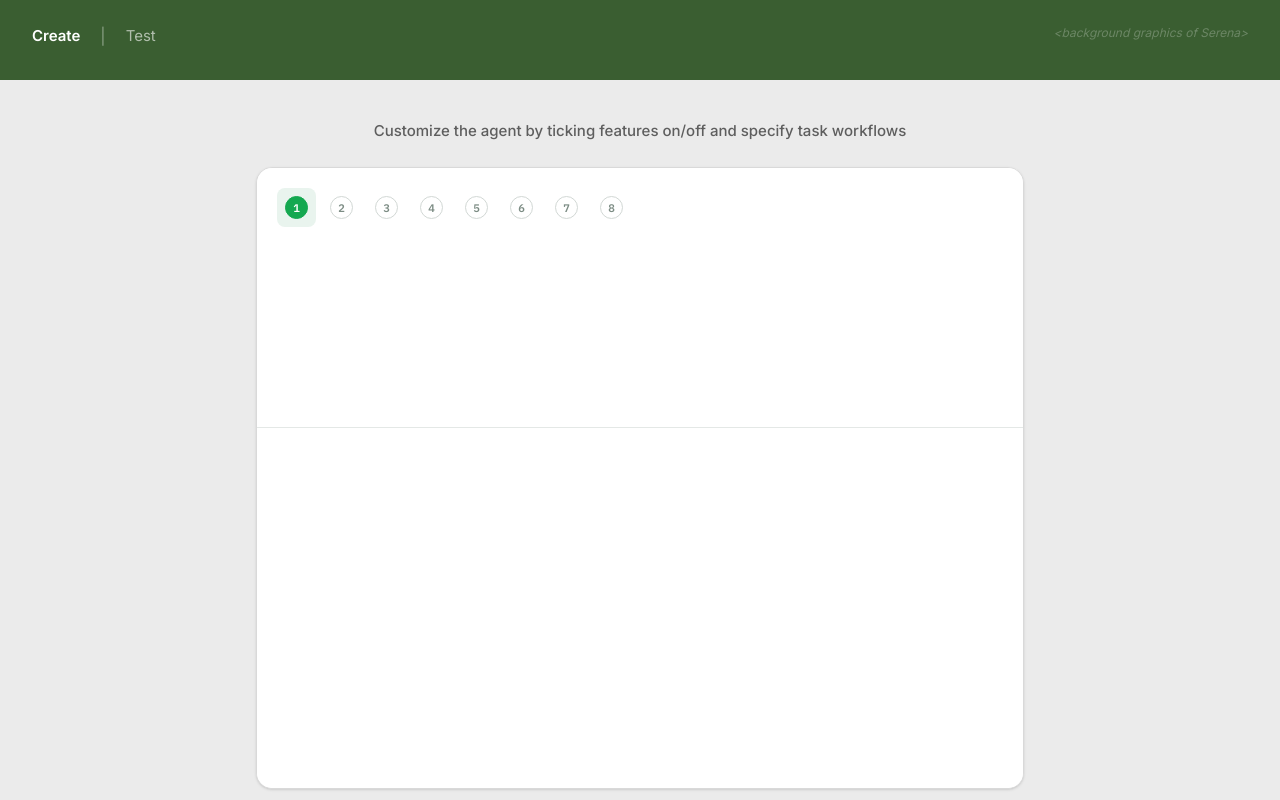
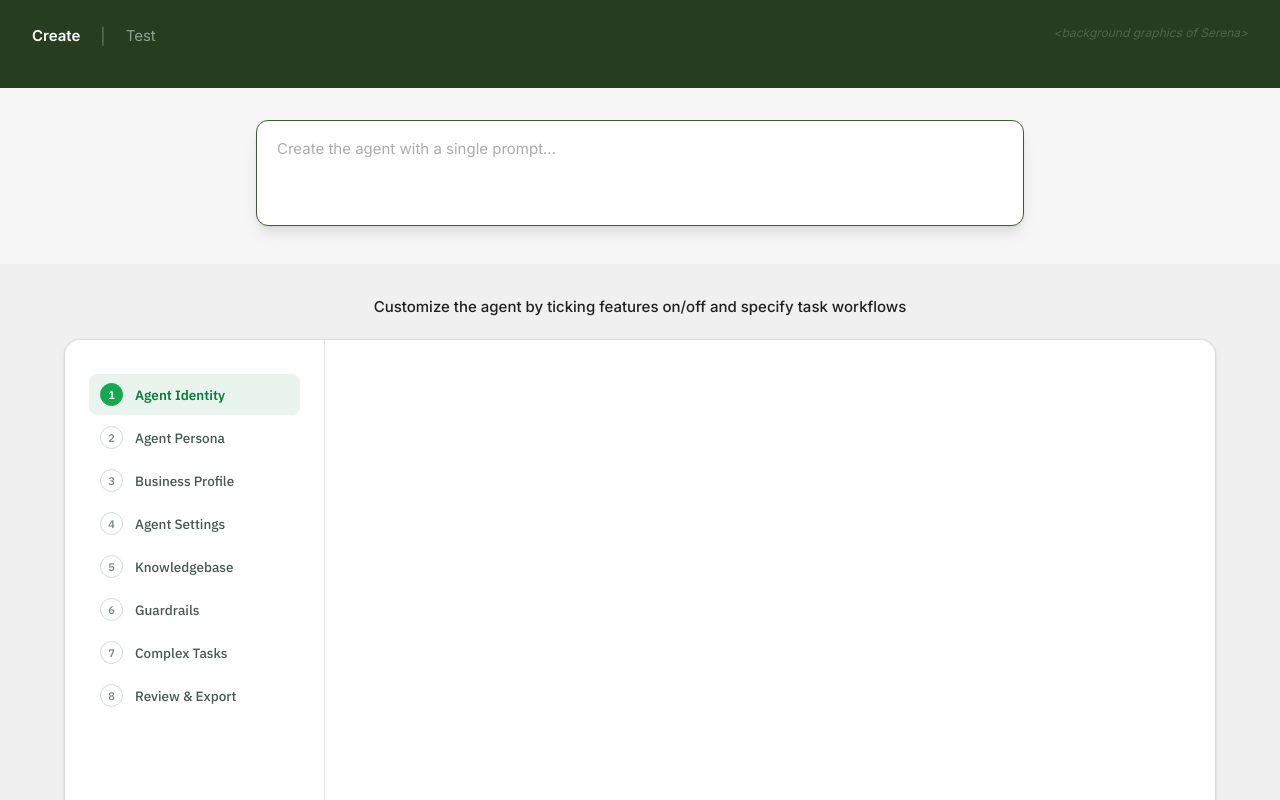
Before and after one commit to kjartan-bit/agent-builder, a Next.js app: page / in a window 1280 px wide. Shown: the top 800 px of the page. Built offline with nearby package versions, Linux system fonts and the light colour scheme.

Commit message:
Apply brand colors and fix prompt + questionnaire width

```diff
--- a/src/app/page.tsx
+++ b/src/app/page.tsx
@@ -3,8 +3,6 @@
 import { useState, useRef, useEffect, useCallback } from "react";
 import Link from "next/link";
 import { useRouter } from "next/navigation";
-
-const HERO_GREEN = "#3A5E31";
 
 const PILLS = [
   "Handles all calls at scale",
@@ -74,62 +72,55 @@ export default function CreatePage() {
   };
 
   return (
-    <div className="min-h-screen flex flex-col bg-neutral-100">
+    <div className="min-h-screen flex flex-col" style={{ background: "var(--color-neutral-25)" }}>
 
       {/* ── Hero ── */}
       <div
-        style={{ backgroundColor: HERO_GREEN }}
-        className="relative overflow-hidden px-8 pt-6 pb-14"
+        style={{ background: "var(--color-primary-800)" }}
+        className="relative px-8 pt-6 pb-16 overflow-hidden"
       >
-        {/* Nav */}
-        <nav className="flex items-center gap-5 mb-10">
-          <span className="text-white font-semibold" style={{ fontSize: 15 }}>
-            Create
-          </span>
-          <span className="text-white/40">|</span>
-          <Link
-            href="/test"
-            className="text-white/60 hover:text-white transition-colors"
-            style={{ fontSize: 15 }}
-          >
+        <nav className="flex items-center gap-5 mb-12">
+          <span className="text-white font-semibold" style={{ fontSize: 15 }}>Create</span>
+          <span className="text-white/30">|</span>
+          <Link href="/test" className="text-white/50 hover:text-white/80 transition-colors" style={{ fontSize: 15 }}>
             Test
           </Link>
         </nav>
 
-        {/* Background label placeholder */}
-        <p
-          className="absolute top-6 right-8 text-white/25 italic select-none"
-          style={{ fontSize: 12 }}
-        >
+        <div className="absolute top-6 right-8 text-white/20 italic select-none" style={{ fontSize: 12 }}>
           &lt;background graphics of Serena&gt;
-        </p>
+        </div>
 
-        {/* Copy + prompt */}
-        <div className="max-w-xl mx-auto text-center">
-          <h1
-            className="text-white font-bold mb-2"
-            style={{ fontSize: 26, lineHeight: 1.35 }}
-          >
+        <div className="max-w-2xl mx-auto text-center">
+          <h1 className="text-white font-bold mb-2" style={{ fontSize: 28, lineHeight: 1.3 }}>
             Generate an 11Sight AI Agent to augment your workforce
           </h1>
-          <p className="text-white/70 italic mb-7" style={{ fontSize: 16 }}>
+          <p className="italic mb-8" style={{ fontSize: 16, color: "var(--color-primary-300)" }}>
             -grounded in rigorous software engineering-
           </p>
 
-          {/* Pills */}
-          <div className="flex flex-wrap justify-center gap-2 mb-7">
+          <div className="flex flex-wrap justify-center gap-2">
             {PILLS.map((p) => (
               <span
                 key={p}
-                className="text-white border border-white/40 rounded-full px-4 py-1.5 bg-white/10"
-                style={{ fontSize: 13 }}
+                className="border rounded-full px-4 py-1.5"
+                style={{
+                  fontSize: 13,
+                  color: "var(--color-primary-200)",
+                  borderColor: "var(--color-primary-600)",
+                  background: "var(--color-primary-900)",
+                }}
               >
                 {p}
               </span>
             ))}
           </div>
+        </div>
+      </div>
 
-          {/* Prompt box */}
+      {/* ── Prompt section ── */}
+      <div className="px-8 py-8" style={{ background: "var(--color-primary-900)" }}>
+        <div className="max-w-3xl mx-auto">
           <div className="relative">
             <textarea
               value={prompt}
@@ -139,45 +130,57 @@ export default function CreatePage() {
               }}
               rows={3}
               placeholder="Create the agent with a single prompt..."
-              className="w-full rounded-xl bg-white text-neutral-900 px-5 py-4 pr-28 resize-none focus:outline-none shadow-md placeholder:text-neutral-400"
-              style={{ fontSize: 14, lineHeight: 1.6 }}
+              className="w-full rounded-xl px-5 py-4 pr-32 resize-none focus:outline-none shadow-lg placeholder:text-neutral-400"
+              style={{
+                fontSize: 15,
+                lineHeight: 1.6,
+                background: "#fff",
+                color: "var(--color-neutral-950)",
+                border: "1.5px solid var(--color-primary-700)",
+              }}
             />
             <button
               onClick={handleSubmit}
               disabled={loading || !prompt.trim()}
-              className="absolute bottom-3.5 right-3.5 border border-neutral-300 rounded-full px-5 py-1.5 text-neutral-700 bg-white hover:bg-neutral-50 disabled:opacity-40 transition-colors cursor-pointer font-medium"
-              style={{ fontSize: 13 }}
+              className="absolute bottom-3.5 right-3.5 rounded-full px-5 py-1.5 font-semibold transition-colors cursor-pointer disabled:opacity-40"
+              style={{
+                fontSize: 13,
+                background: "var(--color-primary-500)",
+                color: "#fff",
+                border: "none",
+              }}
             >
-              {loading ? "…" : "Submit"}
+              {loading ? (
+                <span className="flex items-center gap-1.5">
+                  <svg className="animate-spin h-3.5 w-3.5" viewBox="0 0 24 24" fill="none">
+                    <circle className="opacity-25" cx="12" cy="12" r="10" stroke="currentColor" strokeWidth="4" />
+                    <path className="opacity-75" fill="currentColor" d="M4 12a8 8 0 018-8v8H4z" />
+                  </svg>
+                  Generating
+                </span>
+              ) : "Submit"}
             </button>
           </div>
-
-          {error && (
-            <p className="text-red-300 mt-2 text-sm">{error}</p>
-          )}
+          {error && <p className="mt-2 text-red-400" style={{ fontSize: 13 }}>{error}</p>}
         </div>
       </div>
 
       {/* ── Questionnaire section ── */}
-      <div className="flex-1 px-8 py-10">
-        <div className="max-w-3xl mx-auto">
-          <p
-            className="text-center text-neutral-700 font-medium mb-6"
-            style={{ fontSize: 15 }}
-          >
-            Customize the agent by ticking features on/off and specify task
-            workflows
+      <div className="flex-1 px-6 py-8" style={{ background: "var(--color-neutral-50)" }}>
+        <div className="max-w-6xl mx-auto">
+          <p className="text-center font-medium mb-5" style={{ fontSize: 15, color: "var(--color-neutral-700)" }}>
+            Customize the agent by ticking features on/off and specify task workflows
           </p>
 
           <div
-            className="bg-white rounded-2xl border border-neutral-200 overflow-hidden shadow-sm"
-            style={{ minHeight: 620 }}
+            className="rounded-2xl overflow-hidden shadow-sm"
+            style={{ border: "1.5px solid var(--color-neutral-200)", background: "#fff", minHeight: 700 }}
           >
             <iframe
               ref={iframeRef}
               src="/questionnaire.html"
               className="w-full border-0 block"
-              style={{ minHeight: 620 }}
+              style={{ minHeight: 700 }}
               title="SME Questionnaire"
             />
           </div>
@@ -185,8 +188,13 @@ export default function CreatePage() {
           <div className="flex justify-center mt-6">
             <button
               onClick={handleSaveAndTest}
-              className="border border-neutral-400 rounded-full px-8 py-2.5 font-medium text-neutral-700 bg-white hover:bg-neutral-50 transition-colors cursor-pointer shadow-sm"
-              style={{ fontSize: 14 }}
+              className="rounded-full px-8 py-2.5 font-semibold transition-colors cursor-pointer shadow-sm"
+              style={{
+                fontSize: 14,
+                background: "var(--color-primary-600)",
+                color: "#fff",
+                border: "none",
+              }}
             >
               Save and Test Agent
             </button>
--- a/src/app/test/page.tsx
+++ b/src/app/test/page.tsx
@@ -2,8 +2,6 @@
 
 import { useState, useEffect } from "react";
 import Link from "next/link";
-
-const HERO_GREEN = "#3A5E31";
 
 const FRAMEWORK_STEPS = [
   "Replace your IVR with the AI Front Desk agent that answers questions and route calls.",
@@ -28,51 +26,47 @@ export default function TestPage() {
   }, []);
 
   return (
-    <div className="min-h-screen flex flex-col bg-neutral-100">
+    <div className="min-h-screen flex flex-col" style={{ background: "var(--color-neutral-25)" }}>
 
       {/* ── Hero ── */}
       <div
-        style={{ backgroundColor: HERO_GREEN }}
-        className="relative overflow-hidden px-8 pt-6 pb-14"
+        style={{ background: "var(--color-primary-800)" }}
+        className="relative px-8 pt-6 pb-14 overflow-hidden"
       >
-        {/* Nav */}
         <nav className="flex items-center gap-5 mb-10">
           <Link
             href="/"
-            className="text-white/60 hover:text-white transition-colors"
+            className="text-white/50 hover:text-white/80 transition-colors"
             style={{ fontSize: 15 }}
           >
             Create
           </Link>
-          <span className="text-white/40">|</span>
+          <span className="text-white/30">|</span>
           <span className="text-white font-semibold" style={{ fontSize: 15 }}>
             Test
           </span>
         </nav>
 
-        {/* Background label placeholder */}
-        <p
-          className="absolute top-6 right-8 text-white/25 italic select-none"
-          style={{ fontSize: 12 }}
-        >
+        <div className="absolute top-6 right-8 text-white/20 italic select-none" style={{ fontSize: 12 }}>
           &lt;background graphics of Serena&gt;
-        </p>
+        </div>
 
-        {/* Content */}
         <div className="max-w-xl mx-auto text-center">
           {/* Agent selector */}
           <button
-            className="border border-white/40 rounded-full px-5 py-2 text-white bg-white/10 hover:bg-white/20 transition-colors mb-8 inline-flex items-center gap-2 cursor-pointer"
-            style={{ fontSize: 14 }}
+            className="inline-flex items-center gap-2 rounded-full px-5 py-2 mb-8 transition-colors cursor-pointer"
+            style={{
+              fontSize: 14,
+              color: "var(--color-primary-100)",
+              border: "1.5px solid var(--color-primary-600)",
+              background: "var(--color-primary-900)",
+            }}
           >
             {agentName}
             <span className="opacity-60 text-xs">▾</span>
           </button>
 
-          <h1
-            className="text-white font-bold mb-8"
-            style={{ fontSize: 24, lineHeight: 1.4 }}
-          >
+          <h1 className="text-white font-bold mb-8" style={{ fontSize: 24, lineHeight: 1.4 }}>
             Test the agents reliability and compliance
             <br />
             while it resolves your most complex tasks
@@ -80,26 +74,38 @@ export default function TestPage() {
 
           {/* Mode buttons */}
           <div className="flex justify-center gap-4 mb-8">
-            {(["talk", "chat"] as const).map((tab) => (
+            {(["talk", "chat"] as const).map((tab) => {
+              const active = activeTab === tab;
+              return (
                 <button
                   key={tab}
                   onClick={() => setActiveTab(tab)}
-                className={`rounded-full px-6 py-2.5 font-medium border transition-colors cursor-pointer capitalize ${
-                  activeTab === tab
-                    ? "bg-white text-neutral-900 border-white"
-                    : "text-white border-white/40 bg-white/10 hover:bg-white/20"
-                }`}
-                style={{ fontSize: 14 }}
+                  className="rounded-full px-6 py-2.5 font-semibold transition-colors cursor-pointer"
+                  style={{
+                    fontSize: 14,
+                    background: active ? "#fff" : "var(--color-primary-900)",
+                    color: active ? "var(--color-primary-800)" : "var(--color-primary-200)",
+                    border: active
+                      ? "1.5px solid #fff"
+                      : "1.5px solid var(--color-primary-600)",
+                  }}
                 >
                   {tab === "talk" ? "Talk with agent" : "Chat with agent"}
                 </button>
-            ))}
+              );
+            })}
           </div>
 
-          {/* iframe placeholder */}
+          {/* iframe / placeholder */}
           <div
-            className="bg-white/10 border border-white/20 rounded-2xl flex items-center justify-center text-white/40 italic"
-            style={{ minHeight: 160, fontSize: 13 }}
+            className="rounded-2xl flex items-center justify-center italic"
+            style={{
+              minHeight: 160,
+              fontSize: 13,
+              color: "var(--color-primary-400)",
+              border: "1.5px solid var(--color-primary-700)",
+              background: "var(--color-primary-950)",
+            }}
           >
             {activeTab === "talk" && "Voice integration coming soon"}
             {activeTab === "chat" && "Chat integration coming soon"}
@@ -109,25 +115,27 @@ export default function TestPage() {
       </div>
 
       {/* ── Framework section ── */}
-      <div className="flex-1 px-8 py-10">
-        <div className="max-w-xl mx-auto">
+      <div className="flex-1 px-8 py-10" style={{ background: "var(--color-neutral-50)" }}>
+        <div className="max-w-2xl mx-auto">
           <h2
-            className="font-bold text-neutral-900 mb-6"
-            style={{ fontSize: 20, lineHeight: 1.35 }}
+            className="font-bold mb-6"
+            style={{ fontSize: 20, lineHeight: 1.35, color: "var(--color-neutral-950)" }}
           >
-            Controlled onboarding framework for reliable and
-            compliant AI Voice Agents
+            Controlled onboarding framework for reliable and compliant AI Voice Agents
           </h2>
 
-          <ol className="space-y-3 mb-6">
+          <ol className="space-y-4 mb-7">
             {FRAMEWORK_STEPS.map((step, i) => (
               <li
                 key={i}
-                className="flex gap-3 text-neutral-700"
-                style={{ fontSize: 14, lineHeight: 1.55 }}
+                className="flex gap-3"
+                style={{ fontSize: 14, lineHeight: 1.6, color: "var(--color-neutral-700)" }}
               >
-                <span className="font-semibold shrink-0 text-neutral-500">
-                  {i + 1})
+                <span
+                  className="font-bold shrink-0 w-5 text-right"
+                  style={{ color: "var(--color-primary-600)" }}
+                >
+                  {i + 1}.
                 </span>
                 {step}
               </li>
@@ -136,15 +144,14 @@ export default function TestPage() {
 
           <a
             href="#"
-            className="text-neutral-600 underline underline-offset-2"
-            style={{ fontSize: 13 }}
+            className="underline underline-offset-2"
+            style={{ fontSize: 13, color: "var(--color-primary-600)" }}
           >
             See all available features
           </a>
 
-          <p className="text-neutral-400 mt-6" style={{ fontSize: 13 }}>
-            Make the framework a dialogue where we implement problems
-            the step applies to.
+          <p className="mt-6" style={{ fontSize: 13, color: "var(--color-neutral-500)" }}>
+            Make the framework a dialogue where we implement problems the step applies to.
           </p>
         </div>
       </div>
```
Lines whose indentation alone changed are shown as unchanged.
